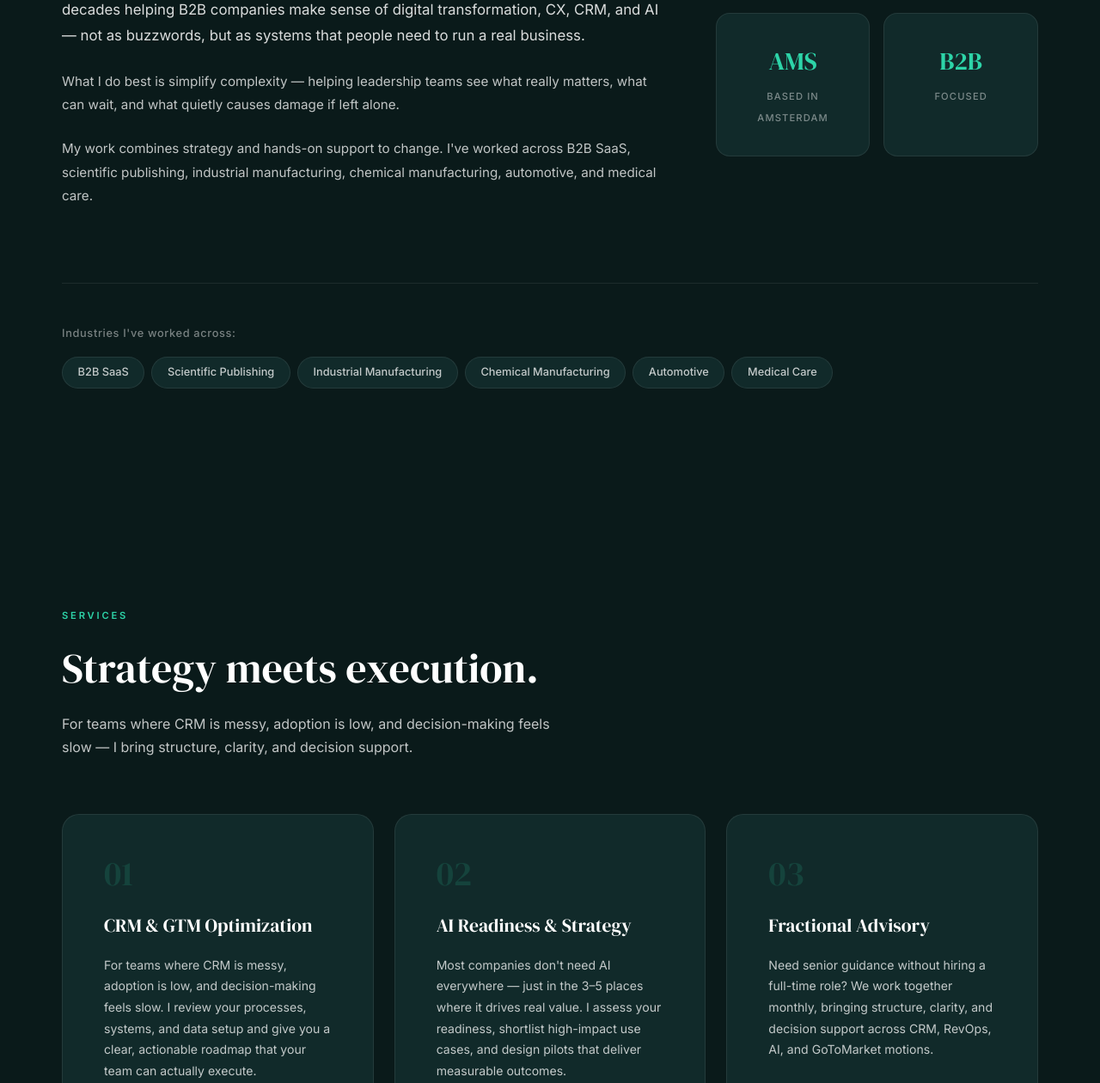
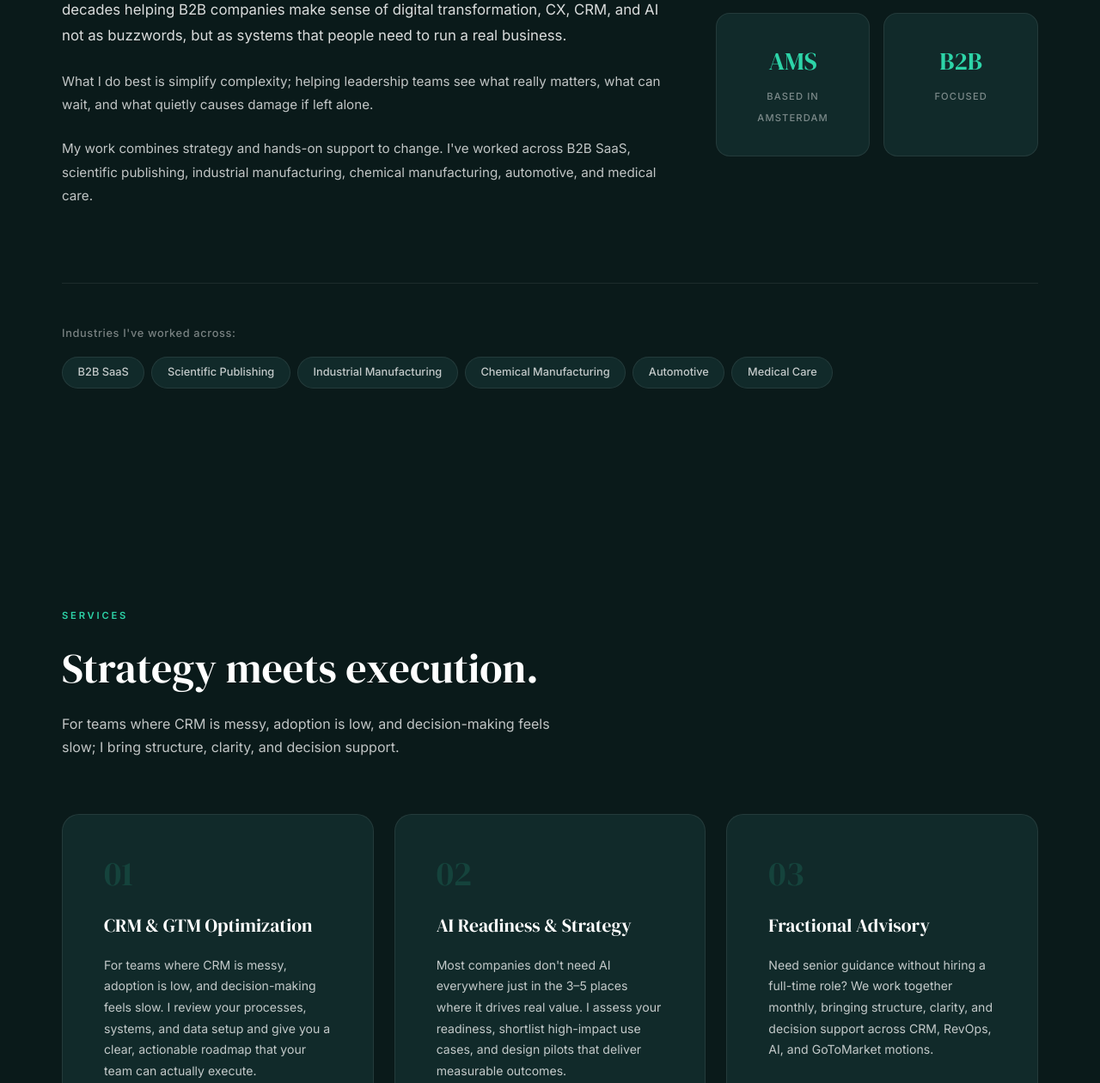
Before and after one commit to FabPlus/Website_Builder, a plain HTML site: page index.html in a window 1280 px wide. Shown: the part 2760-4020 px from the top of the page at 86% size. Drawn offline with Linux system fonts and the light colour scheme.

Commit message:
Update index.html

```diff
--- a/index.html
+++ b/index.html
@@ -188,10 +188,10 @@
                 <div class="about__text">
                     <h2 class="section-title">20 years of making digital transformation <em>actually</em> work.</h2>
                     <p class="about__intro">
-                        Originally from Berlin, living in Amsterdam for over 20 years. I've spent the last two decades helping B2B companies make sense of digital transformation, CX, CRM, and AI &mdash; not as buzzwords, but as systems that people need to run a real business.
+                        Originally from Berlin, living in Amsterdam for over 20 years. I've spent the last two decades helping B2B companies make sense of digital transformation, CX, CRM, and AI not as buzzwords, but as systems that people need to run a real business.
                     </p>
                     <p>
-                        What I do best is simplify complexity &mdash; helping leadership teams see what really matters, what can wait, and what quietly causes damage if left alone.
+                        What I do best is simplify complexity; helping leadership teams see what really matters, what can wait, and what quietly causes damage if left alone.
                     </p>
                     <p>
                         My work combines strategy and hands-on support to change. I've worked across B2B SaaS, scientific publishing, industrial manufacturing, chemical manufacturing, automotive, and medical care.
@@ -237,7 +237,7 @@
                 <div class="section-label">Services</div>
                 <h2 class="section-title">Strategy meets execution.</h2>
                 <p class="services__intro">
-                    For teams where CRM is messy, adoption is low, and decision-making feels slow &mdash; I bring structure, clarity, and decision support.
+                    For teams where CRM is messy, adoption is low, and decision-making feels slow; I bring structure, clarity, and decision support.
                 </p>
             </div>
             <div class="services__grid">
@@ -248,7 +248,7 @@
                         For teams where CRM is messy, adoption is low, and decision-making feels slow. I review your processes, systems, and data setup and give you a clear, actionable roadmap that your team can actually execute.
                     </p>
                     <div class="service-card__outcome">
-                        <strong>The impact:</strong> A CRM and GTM foundation people actually use &mdash; not just tolerate.
+                        <strong>The impact:</strong> A CRM and GTM foundation people actually use; not just tolerate.
                     </div>
                     <a href="#contact" class="service-card__link">
                         Discuss your CRM challenges
@@ -259,10 +259,10 @@
                     <div class="service-card__number">02</div>
                     <h3 class="service-card__title">AI Readiness & Strategy</h3>
                     <p class="service-card__desc">
-                        Most companies don't need AI everywhere &mdash; just in the 3&ndash;5 places where it drives real value. I assess your readiness, shortlist high-impact use cases, and design pilots that deliver measurable outcomes.
+                        Most companies don't need AI everywhere just in the 3&ndash;5 places where it drives real value. I assess your readiness, shortlist high-impact use cases, and design pilots that deliver measurable outcomes.
                     </p>
                     <div class="service-card__outcome">
-                        <strong>The impact:</strong> Avoiding "AI theatre" &mdash; focused pilots that prove ROI fast.
+                        <strong>The impact:</strong> Avoiding "AI overload", focused pilots that prove ROI fast.
                     </div>
                     <a href="#contact" class="service-card__link">
                         Explore AI readiness
```
